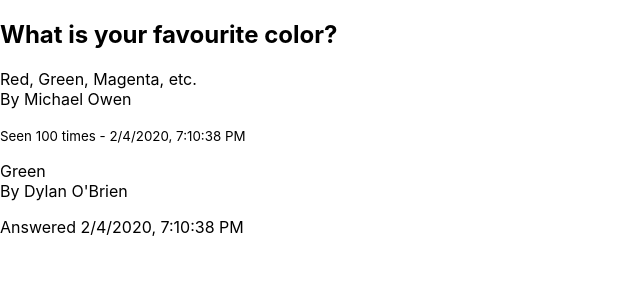
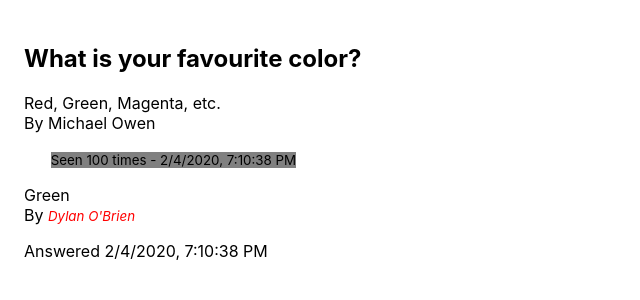
Before and after one commit to CodeCoreYVR/react_awesome_answers_nov_2019, a React (Create React App) app: page / in a window 1280 px wide. Shown: the top 300 px of the page, without its empty margins (0-640 px from the left). Built offline with nearby package versions, Linux system fonts and the light colour scheme.

Commit message:
Add demo for styling components

```diff
--- a/src/components/AnswerDetails.js
+++ b/src/components/AnswerDetails.js
@@ -5,7 +5,15 @@ export const AnswerDetails = props => {
     <div>
       <p>
         {props.body} <br />
-        By {props.author.full_name}
+        By{" "}
+        <small
+          style={{
+            color: "red",
+            fontStyle: "italic"
+          }}
+        >
+          {props.author.full_name}
+        </small>
       </p>
       <p>Answered {props.created_at.toLocaleString()}</p>
     </div>
--- a/src/components/QuestionDetails.js
+++ b/src/components/QuestionDetails.js
@@ -8,7 +8,12 @@ export const QuestionDetails = props => {
         {props.body} <br />
         By {props.author.full_name}
       </p>
-      <small>
+      <small
+        style={{
+          margin: "2em",
+          backgroundColor: "grey"
+        }}
+      >
         Seen {props.view_count} times - {props.created_at.toLocaleString()}
       </small>
     </div>
--- a/src/components/QuestionShowPage.js
+++ b/src/components/QuestionShowPage.js
@@ -1,11 +1,12 @@
 import React from "react";
 
+import "./css/QuestionShowPage.css";
 import { QuestionDetails } from "./QuestionDetails";
 import { AnswerDetails } from "./AnswerDetails";
 
 const QuestionShowPage = () => {
   return (
-    <div>
+    <div className="Page">
       <QuestionDetails
         title="What is your favourite color?"
         body="Red, Green, Magenta, etc."
--- /dev/null
+++ b/src/components/css/QuestionShowPage.css
@@ -0,0 +1,3 @@
+.Page {
+  padding: 1.5em;
+}
```
